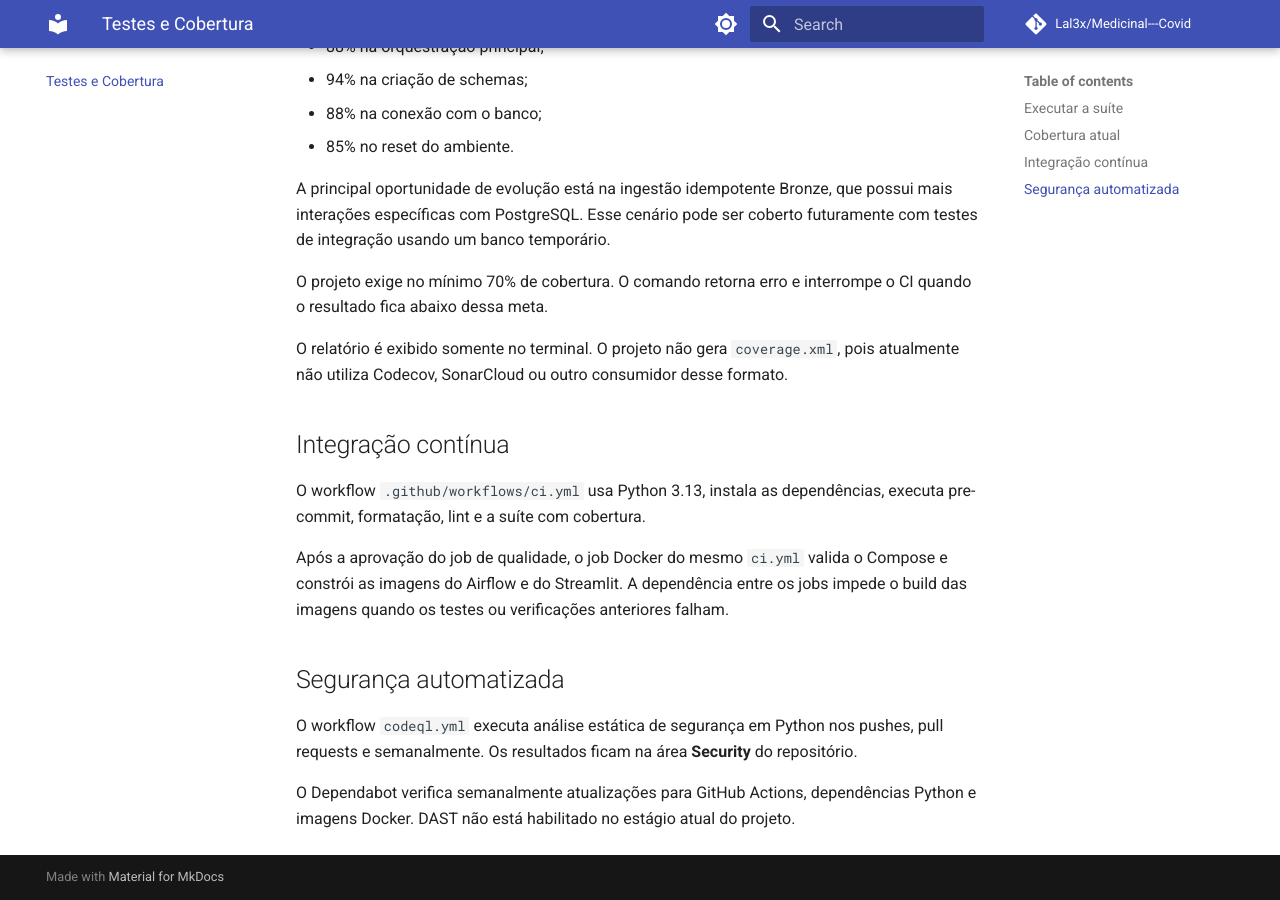
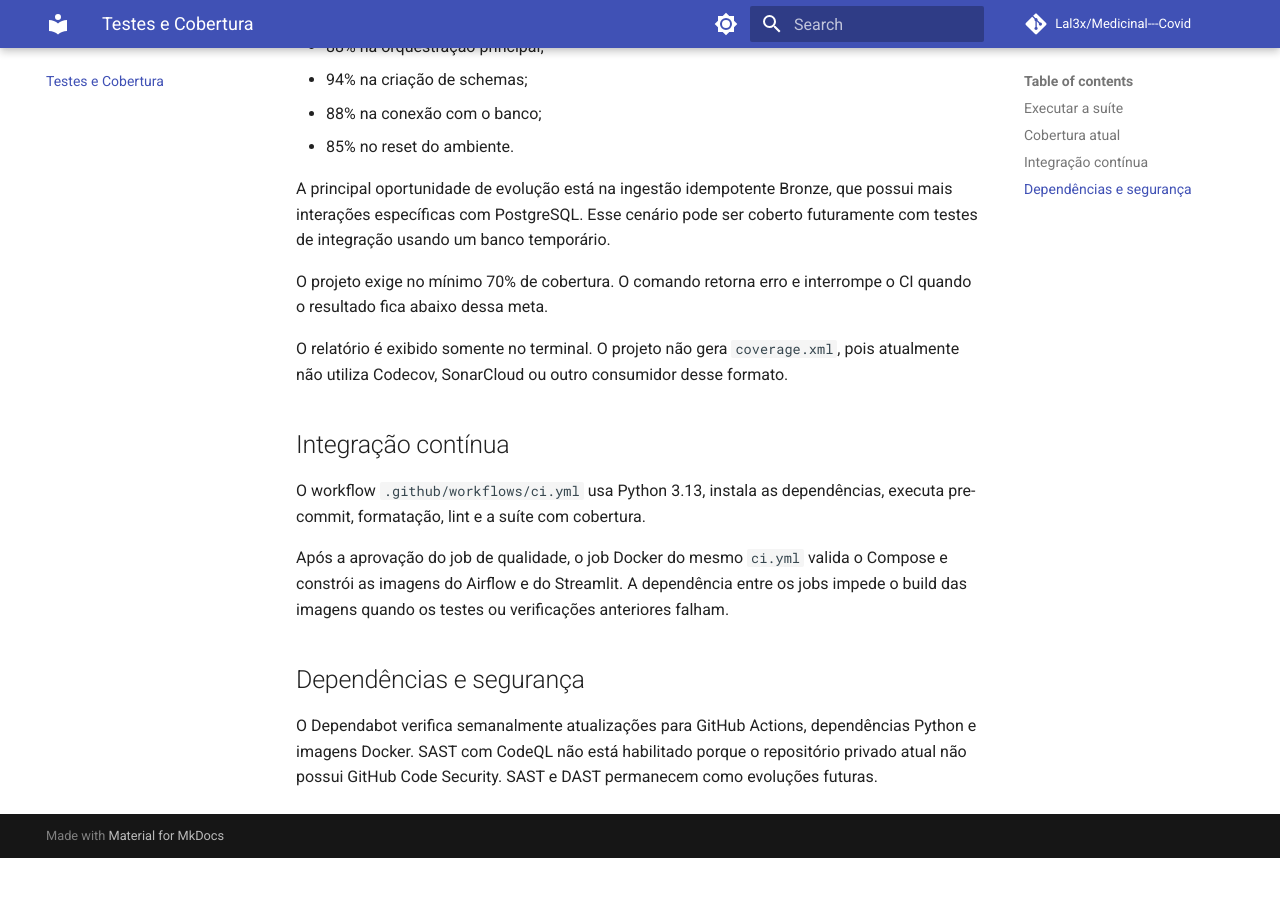
Before and after one commit to Lal3x/Medicinal---Covid, an MkDocs documentation site: the page built from docs/testes.md, in a window 1280 px wide and 900 px high, scrolled down 792 px. Built offline with MkDocs 1.6.1 and Material for MkDocs 9.7.7, drawn with Linux system fonts in a browser that asks for light colours; comment, search, counter and statistics services are not loaded; after the commit the page ends 1650 px from its top, so only the background shows below that.

Commit message:
ci: remove CodeQL e atualiza configuração de segurança

```diff
--- a/docs/testes.md
+++ b/docs/testes.md
@@ -50,11 +50,9 @@ Após a aprovação do job de qualidade, o job Docker do mesmo `ci.yml` valida o
 Compose e constrói as imagens do Airflow e do Streamlit. A dependência entre os
 jobs impede o build das imagens quando os testes ou verificações anteriores falham.
 
-## Segurança automatizada
-
-O workflow `codeql.yml` executa análise estática de segurança em Python nos
-pushes, pull requests e semanalmente. Os resultados ficam na área **Security** do
-repositório.
+## Dependências e segurança
 
 O Dependabot verifica semanalmente atualizações para GitHub Actions, dependências
-Python e imagens Docker. DAST não está habilitado no estágio atual do projeto.
+Python e imagens Docker. SAST com CodeQL não está habilitado porque o repositório
+privado atual não possui GitHub Code Security. SAST e DAST permanecem como
+evoluções futuras.
```
Also changed, not shown: README.md (+3 -3 lines), docs/arquitetura.md (+4 -4 lines), docs/estrutura.md (+2 -3 lines), 1 other file.
